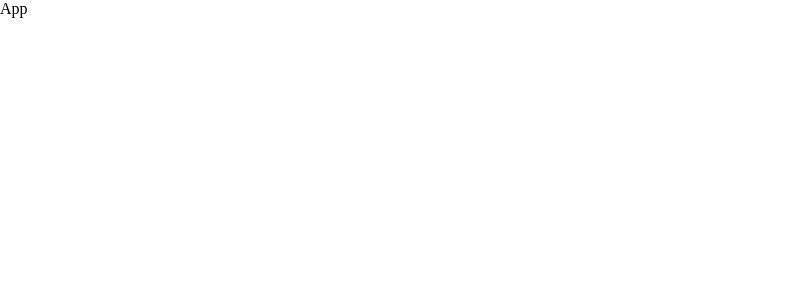
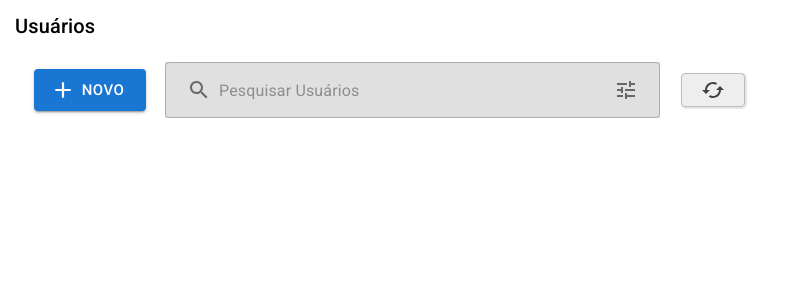
Before and after one commit to oguiaugusto/desafio-hgtx, a React (Create React App) app in the folder front-end/: page / in a window 1280 px wide. Shown: the top 300 px of the page, without its empty margins (0-809 px from the left). Built offline with nearby package versions, Linux system fonts and the light colour scheme.

Commit message:
feat: insert users table header into App component

```diff
--- a/front-end/src/App.tsx
+++ b/front-end/src/App.tsx
@@ -1,9 +1,13 @@
+import { Typography } from '@mui/material';
 import React from 'react';
+import StyledApp from './components/styled/StyledApp';
+import UsersTableHeader from './components/UsersTableHeader';
 
-const App: React.FC = () => {
-  return (
-    <div>App</div>
-  );
-};
+const App: React.FC = () => (
+  <StyledApp>
+    <Typography className="title" variant="h6">Usuários</Typography>
+    <UsersTableHeader />
+  </StyledApp>
+);
 
 export default App;
--- /dev/null
+++ b/front-end/src/components/styled/StyledApp.ts
@@ -0,0 +1,11 @@
+import { Box } from '@mui/material';
+import { styled } from '@mui/system';
+
+const StyledApp = styled(Box)({
+  padding: '10px 15px',
+  '& .title': {
+    marginBottom: '20px',
+  },
+});
+
+export default StyledApp;
```
